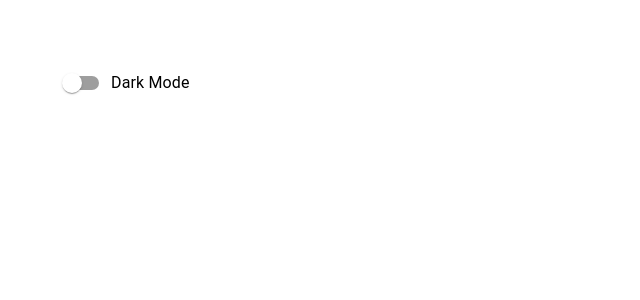
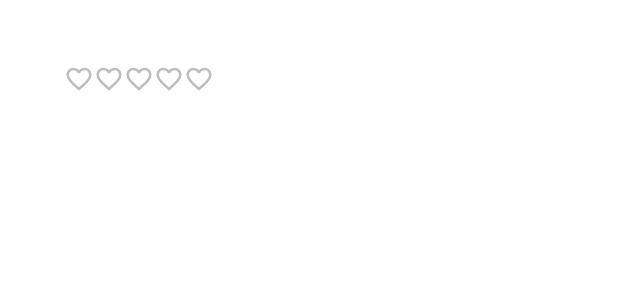
Before and after one commit to Vrund9/materialDemo, a React (Create React App) app: page / in a window 1280 px wide. Shown: the top 300 px of the page, without its empty margins (0-640 px from the left). Built offline with nearby package versions, Linux system fonts and the light colour scheme.

Commit message:
feat: 🎸 Rating done

```diff
--- a/src/App.tsx
+++ b/src/App.tsx
@@ -1,5 +1,6 @@
 import './App.css';
-import { MuiSwitch } from './components/MuiSwitch';
+import MuiRatings from './components/MuiRatings';
+// import { MuiSwitch } from './components/MuiSwitch';
 // import MuiCheckbox from './components/MuiCheckbox';
 // import MuiRadioButton from './components/MuiRadioButton';
 // import MuiSelect from './components/MuiSelect';
@@ -16,7 +17,8 @@
       {/* <MuiSelect /> */}
       {/* <MuiRadioButton /> */}
       {/* <MuiCheckbox /> */}
-      <MuiSwitch />
+      {/* <MuiSwitch /> */}
+      <MuiRatings />
     </div>
   );
 }
--- /dev/null
+++ b/src/components/MuiRatings.tsx
@@ -0,0 +1,18 @@
+import { Stack, Rating } from '@mui/material'
+import { useState } from 'react'
+import FavoriteIcon from '@mui/icons-material/Favorite';
+import FavoriteBorderIcon from '@mui/icons-material/FavoriteBorder'
+
+const MuiRatings = () => {
+  const [value, setValue] = useState<number | null>(null)
+  const handleChange = (_event: React.ChangeEvent<{}>, newValue: number | null) => {
+    setValue(newValue)
+  }
+  return (
+    <Stack spacing={2}>
+      <Rating value={value} onChange={handleChange} precision={0.5} size="large" icon={<FavoriteIcon fontSize='inherit' />} emptyIcon={<FavoriteBorderIcon fontSize='inherit' />} />
+    </Stack>
+  )
+}
+
+export default MuiRatings
```
